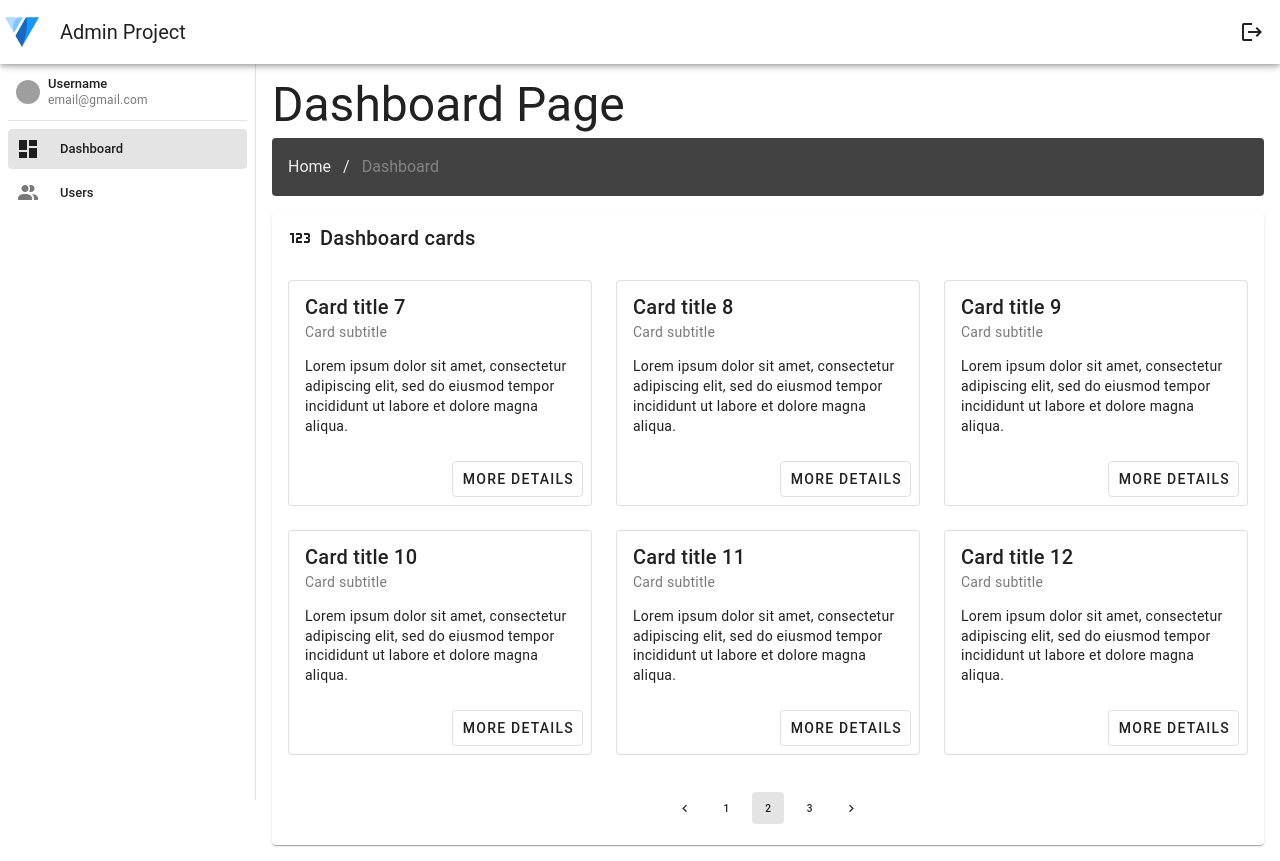
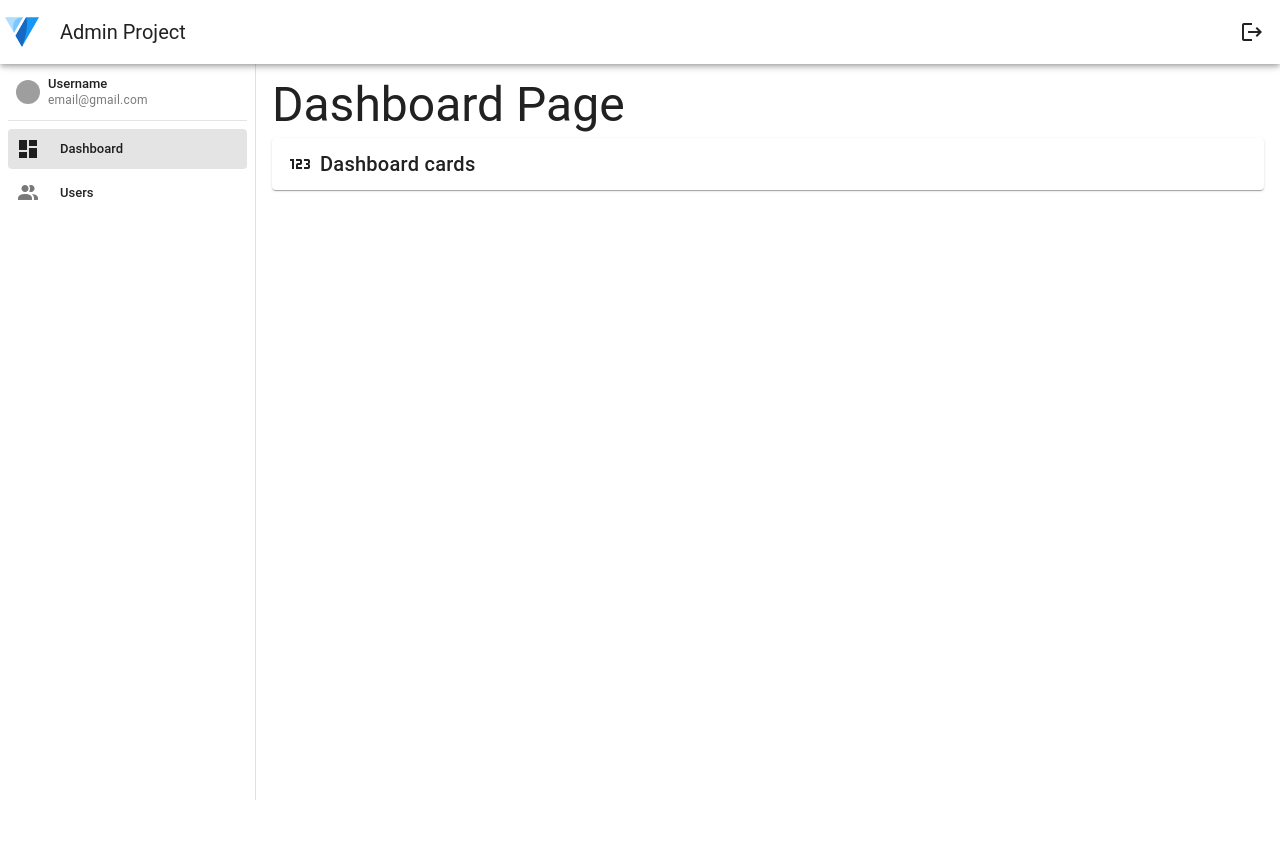
Before and after one commit to johnleider/hands-on-with-blackguard, a Vue app: page /admin/dashboard in a window 1280 px wide. After the commit the page ends 800 px from the top, so only its background shows below. Built offline with nearby package versions, Linux system fonts and the light colour scheme.

Commit message:
chore(Dashboard): remove data-iterator boilerplate

```diff
--- a/src/views/dashboard/Dashboard.vue
+++ b/src/views/dashboard/Dashboard.vue
@@ -2,47 +2,10 @@
   <v-container>
     <h1 class="text-h3 mb-2">Dashboard Page</h1>
 
-    <v-sheet class="mb-4" color=surface-variant rounded>
-      <v-breadcrumbs :items="breadcrumbs"></v-breadcrumbs>
-    </v-sheet>
-
     <v-row>
       <v-col cols="12">
         <v-card title="Dashboard cards" prepend-icon="mdi-numeric">
-          <v-data-iterator :items="cards" items-per-page="6" :page="page">
-            <template #default="{ items }">
-              <v-container>
-                <v-row>
-                  <v-col cols="4" v-for="(item, n) in items" :key="n">
-                    <v-skeleton-loader type="card" :loading="loading">
-                      <v-card
-                        :title="`Card title ${item.raw}`"
-                        border
-                        flat
-                        subtitle="Card subtitle"
-                        text="Lorem ipsum dolor sit amet, consectetur adipiscing elit, sed do eiusmod tempor incididunt ut labore et dolore magna aliqua."
-                      >
-                        <template #actions>
-                          <v-spacer></v-spacer>
-
-                          <v-btn text="More details" border></v-btn>
-                        </template>
-                      </v-card>
-                    </v-skeleton-loader>
-                  </v-col>
-                </v-row>
-              </v-container>
-            </template>
-
-            <template #footer="{ pageCount }">
-              <v-pagination
-                v-model="page"
-                :length="pageCount"
-                class="my-4"
-                size="x-small"
-              ></v-pagination>
-            </template>
-          </v-data-iterator>
+          <!--  -->
         </v-card>
       </v-col>
     </v-row>
@@ -50,26 +13,5 @@
 </template>
 
 <script setup>
-  import { onMounted } from 'vue'
-  import { ref } from 'vue'
-
-  const breadcrumbs = ref([
-    {
-      title: 'Home',
-      to: '/'
-    },
-    {
-      title: 'Dashboard',
-      active: true
-    }
-  ])
-  const page = ref(2)
-  const cards = ref(Array.from({ length: 18 }, (k, v) => v + 1))
-  const loading = ref(true)
-
-  onMounted(() => {
-    setTimeout(() => {
-      loading.value = false
-    }, 1500)
-  })
+  // import { ref } from 'vue'
 </script>
```
